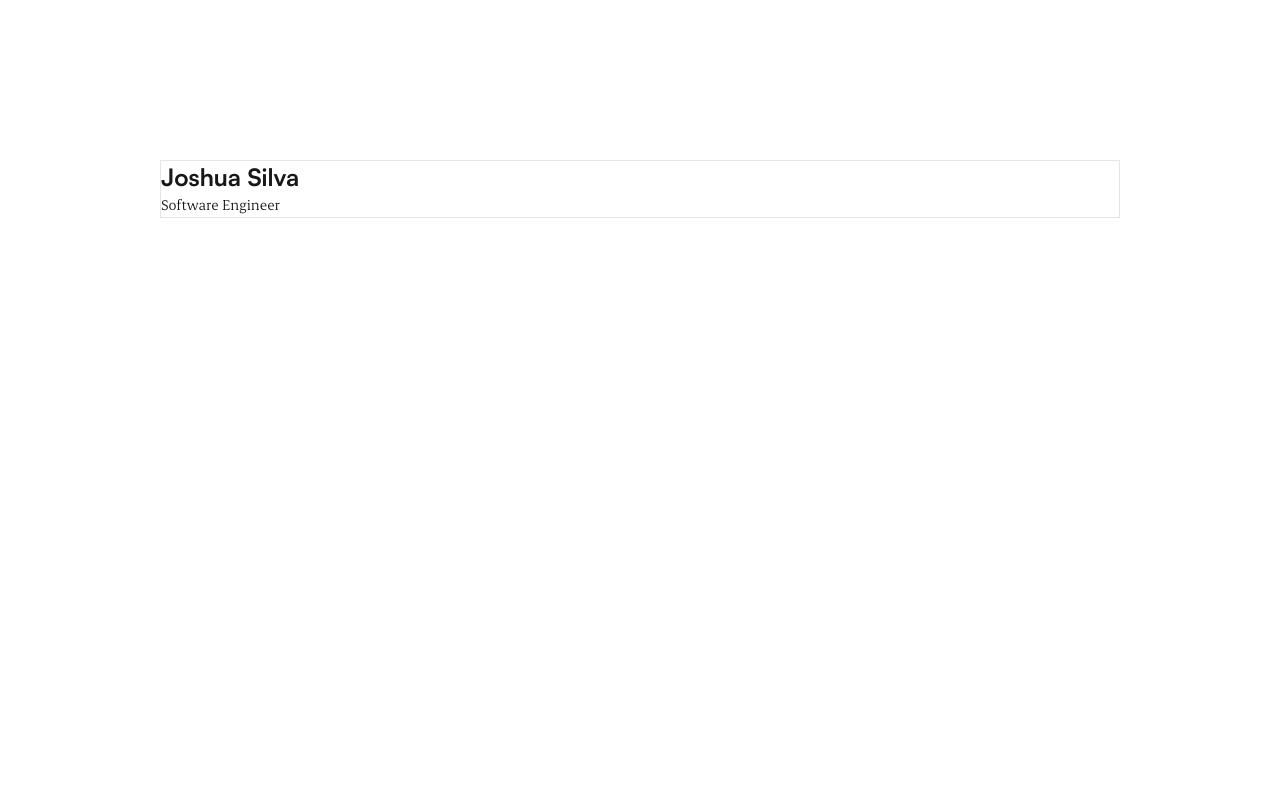
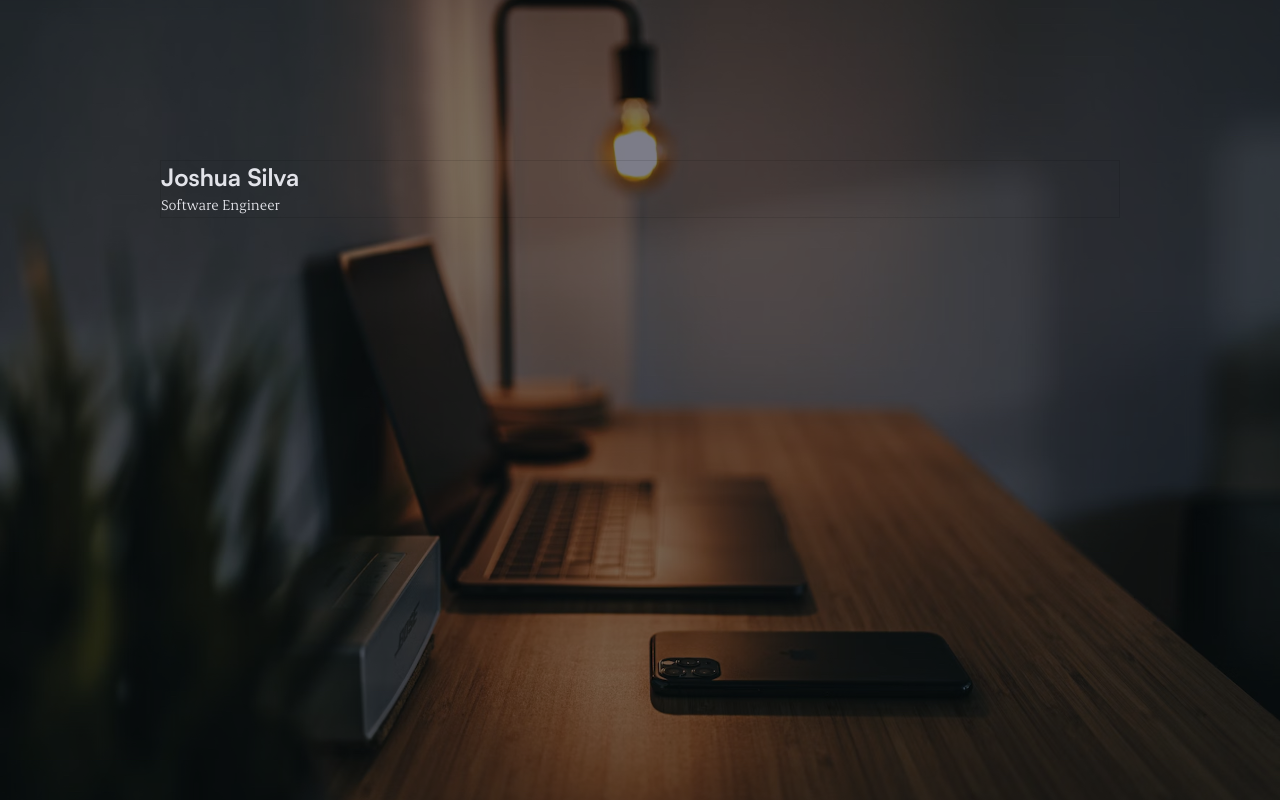
Before and after one commit to joshuasilva414/my-site, a Next.js app: page / in a window 1280 px wide. Built offline with nearby package versions, Linux system fonts and the light colour scheme.

Commit message:
background image

```diff
--- a/app/globals.css
+++ b/app/globals.css
@@ -1,26 +1,25 @@
 @import "tailwindcss";
 
 :root {
-  --background: #ffffff;
-  --foreground: #171717;
+  --background: 240 23% 9%;
+  --foreground: 231 14% 90%;
 }
 
 @theme inline {
-  --color-background: var(--background);
-  --color-foreground: var(--foreground);
+  --color-background: hsl(var(--background));
+  --color-foreground: hsl(var(--foreground));
   --font-sans: var(--font-satoshi);
   --font-mono: var(--font-erode);
 }
 
-@media (prefers-color-scheme: dark) {
-  :root {
-    --background: #12121d;
-    --foreground: #e3e4ea;
-  }
-}
-
 body {
-  background: var(--background);
-  color: var(--foreground);
+  background-image: url("/images/background.jpg");
+  background-size: cover;
+  background-position: center;
+  background-repeat: no-repeat;
+  background-attachment: fixed;
+  background-blend-mode: overlay;
+  background-color: hsl(var(--background) / 60%);
+  color: hsl(var(--foreground));
   font-family: var(--font-sans), Helvetica, sans-serif;
 }
```
Also changed, not shown: public/images/background.jpg (added).
